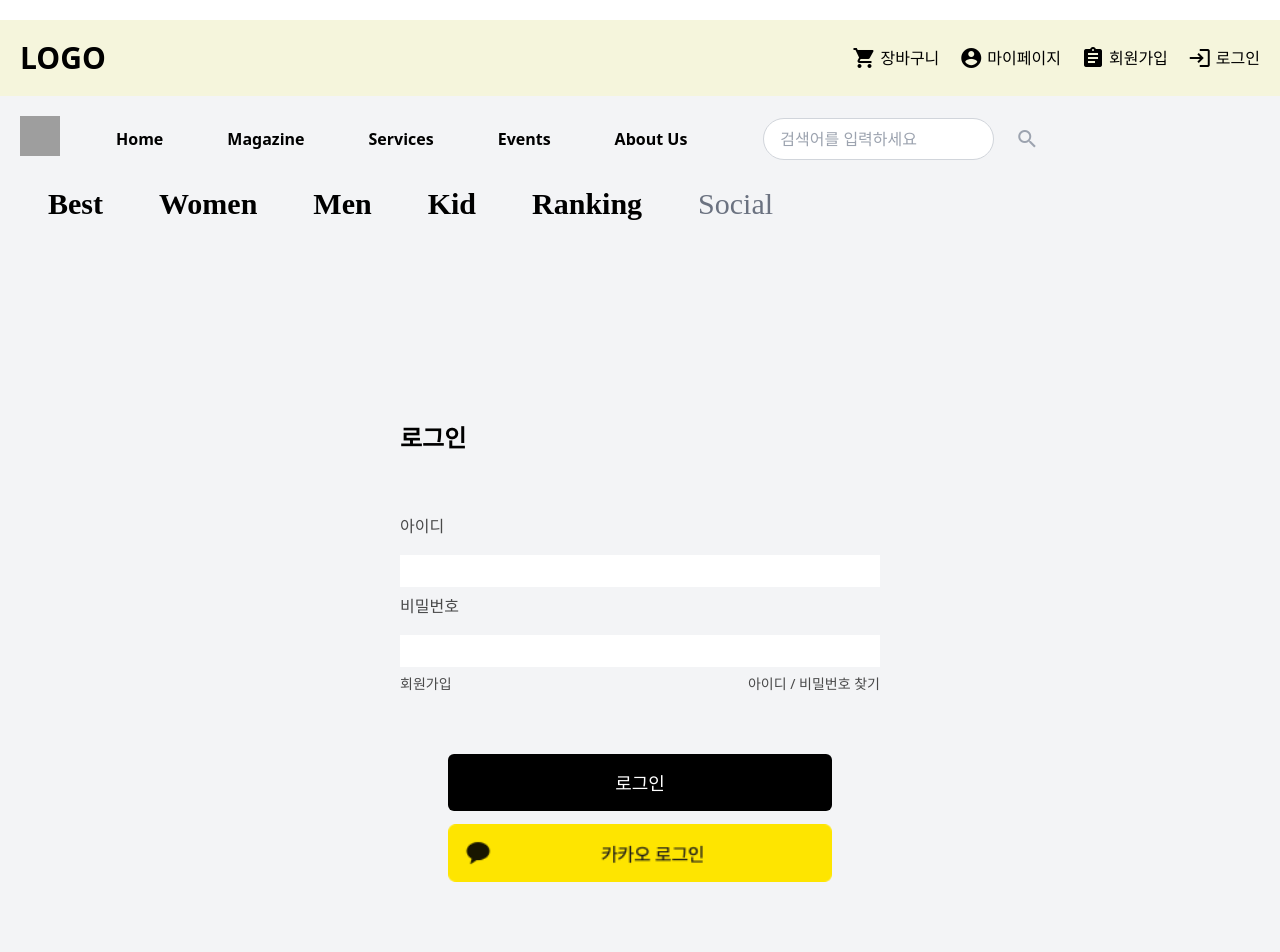
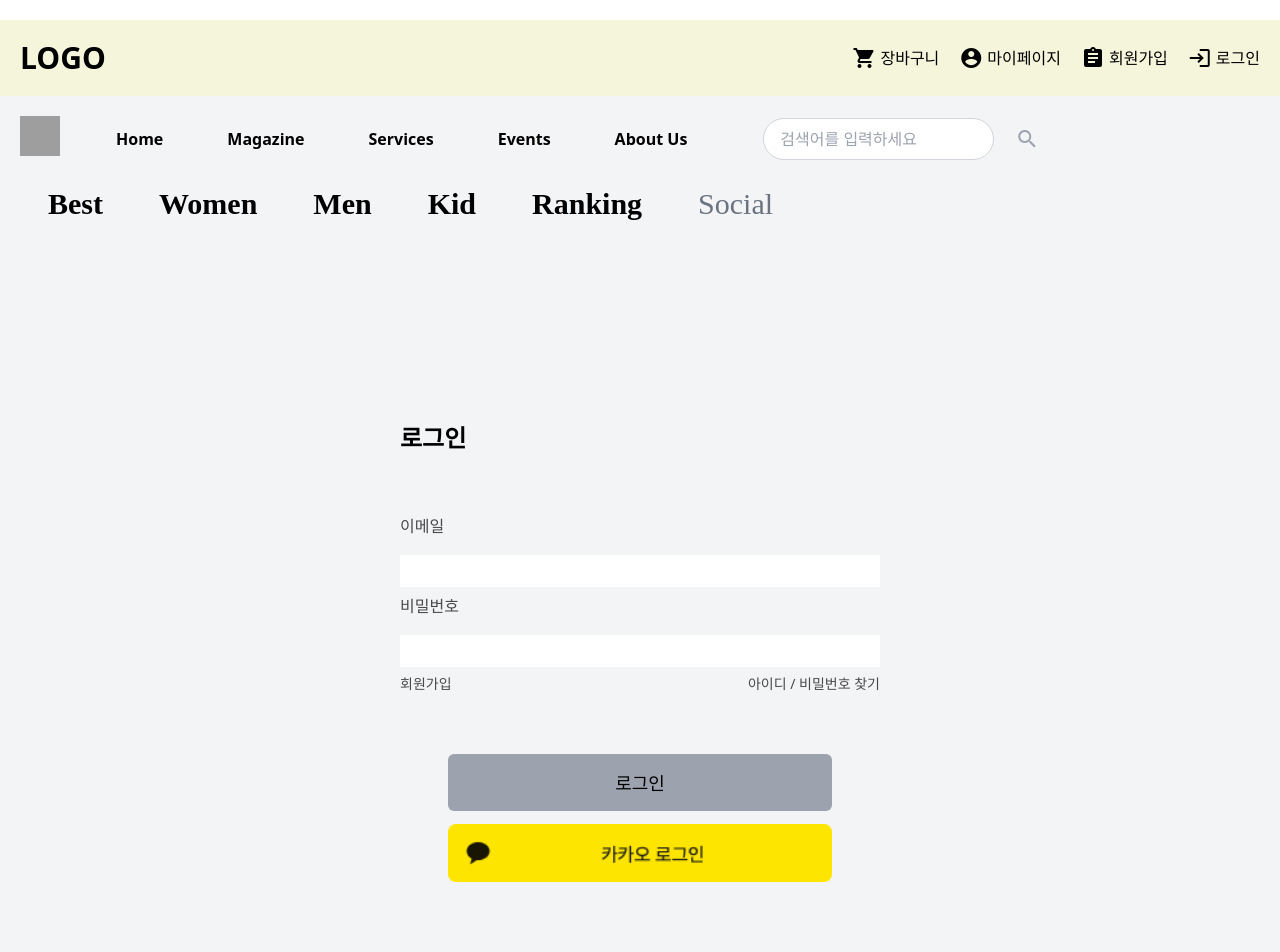
Before and after one commit to danaggero/web-shop-project-byReact, a React (Vite) app: page /login in a window 1280 px wide. Shown: the top 952 px of the page. Built offline with nearby package versions, Linux system fonts and the light colour scheme; grey boxes are pictures that could not be loaded.

Commit message:
feat: 로그인 기능 구현

```diff
--- /dev/null
+++ b/src/assets/data/dummy.json
@@ -0,0 +1,10 @@
+[
+    {
+        "email": "abc@naver.com",
+        "password": "study9999!"
+    },
+    {
+        "email": "def@naver.com",
+        "password": "hard9999!"
+    }
+]
--- a/src/components/Header.jsx
+++ b/src/components/Header.jsx
@@ -60,7 +60,7 @@ function Header() {
     </div>
 
     {/* Header-bottom */}
-    <div id="header-bottom" className="mt-6 ">
+    <div id="header-bottom" className="mt-6 bottom-1">
       <ul className="flex list-none gap-14 pl-12 my-5">
         <li className="font-libre text-3xl cursor-pointer  font-semibold">Best</li>
         <li className="font-libre text-3xl cursor-pointer font-semibold hover:underline hover:underline-offset-4">Women</li>
--- a/src/components/LoginForm.jsx
+++ b/src/components/LoginForm.jsx
@@ -1,6 +1,55 @@
 import kakaoLoginImg from "../assets/images/kakao_login_medium_wide.png";
+import {useEffect, useState} from 'react';
+import dummy from "../assets/data/dummy.json"
 
 function LoginForm() {
+
+        // const User = {
+        //     email: 'abc@naver.com',
+        //     password: 'study9999!',
+        // }
+
+        const [email, setEmail] = useState('');
+        const [pw, setPw] = useState('');
+        const [emailValid, setEmailValid] = useState(false);
+        const [pwValid, setPwValid] = useState(false);
+        const [notAllow, setNotAllow] = useState(true);
+
+        const handleEmail = (e) => {
+            setEmail(e.target.value);
+            const regex = /^[^\s@]+@[^\s@]+\.[^\s@]+$/;
+            if(regex.test(email)){
+                setEmailValid(true);
+            }else{
+                setEmailValid(false);
+            }
+        }
+        const handlePw = (e) => {
+            setPw(e.target.value);
+            const regex = /^(?=.*[A-Za-z])(?=.*\d)(?=.*[@$!%*?&])[A-Za-z\d@$!%*?&]{8,}$/;
+            if(regex.test(pw)){
+                setPwValid(true);
+            }else{
+                setPwValid(false);
+            }
+        }
+        const onClickConfirmButton = () => {
+            if(email === User.email && pw === User.password){
+                alert('로그인에 성공했습니다.')
+            }else {
+                alert('등록되지 않은 회원이거나 입력한 값이 일치하지 않습니다.')
+            }
+        }
+
+        useEffect(()=>{
+            if(emailValid && pwValid){
+                setNotAllow(false);
+                return;
+            }
+
+            setNotAllow(true);
+
+        }, [emailValid, pwValid]);
 
     return(
 
@@ -9,10 +58,12 @@ function LoginForm() {
 
         <form className="flex flex-col">
             <label htmlFor="login-id" className="flex flex-col mb-[7px]">
-            <span className="text-[rgba(0,0,0,0.7)] mb-[7px]">아이디</span>
+            <span className="text-[rgba(0,0,0,0.7)] mb-[7px]">이메일</span>
             <input
                 id="login-id"
                 type="text"
+                value={email}
+                onChange={handleEmail}
                 className="text-2xl border-[rgba(0,0,0,0.7)] mt-[10px] focus:outline-none focus:border-black"
             />
             </label>
@@ -22,6 +73,8 @@ function LoginForm() {
             <input
                 id="login-password"
                 type="password"
+                value={pw}
+                onChange={handlePw}
                 className="text-2xl border-[rgba(0,0,0,0.7)] mt-[10px] focus:outline-none focus:border-black"
             />
             </label>
@@ -34,6 +87,8 @@ function LoginForm() {
             <input
             type="submit"
             value="로그인"
+            onClick={onClickConfirmButton}
+            disabled={notAllow}
             className="bg-black text-white text-lg py-[10px] rounded-md border-none mb-[5px] cursor-pointer w-[384px] h-[57px] mx-auto"
             />
         </form>
--- /dev/null
+++ b/src/components/LoginForm2.jsx
@@ -0,0 +1,101 @@
+import kakaoLoginImg from "../assets/images/kakao_login_medium_wide.png";
+import { useEffect, useState } from 'react';
+import User from "../assets/data/dummy.json"
+import { Link } from "react-router-dom";
+
+
+function LoginForm2() {
+    // const User = {
+    //     email: 'abc@naver.com',
+    //     password: 'study9999!',
+    // };
+
+    const [email, setEmail] = useState('');
+    const [pw, setPw] = useState('');
+    const [emailValid, setEmailValid] = useState(false);
+    const [pwValid, setPwValid] = useState(false);
+    const [notAllow, setNotAllow] = useState(true);
+
+    // 이메일 입력 핸들러
+    const handleEmail = (e) => {
+        const value = e.target.value;
+        setEmail(value);
+        const regex = /^[^\s@]+@[^\s@]+\.[^\s@]+$/;
+        setEmailValid(regex.test(value));
+    };
+
+    // 비밀번호 입력 핸들러
+    const handlePw = (e) => {
+        const value = e.target.value;
+        setPw(value);
+        const regex = /^(?=.*[A-Za-z])(?=.*\d)(?=.*[@$!%*?&])[A-Za-z\d@$!%*?&]{8,}$/;
+        setPwValid(regex.test(value));
+    };
+
+    // 로그인 버튼 클릭 핸들러
+    const onClickConfirmButton = (e) => {
+        e.preventDefault();  // 폼의 기본 동작 방지 (페이지 새로고침 방지)
+        const user = User.find((user) => user.email === email && user.password === pw);
+
+        if (user) {
+            alert('로그인에 성공했습니다.');
+        } else {
+            alert('등록되지 않은 회원이거나 입력한 값이 일치하지 않습니다.');
+        }
+    };
+
+    // 입력 유효성에 따른 버튼 상태 업데이트
+    useEffect(() => {
+        setNotAllow(!(emailValid && pwValid));
+    }, [emailValid, pwValid]);
+
+    return (
+        <div id="main" className="flex flex-col h-[850px] mx-[400px] my-[100px]">
+            <h2 id="login__title" className="mt-[100px] mb-[60px] text-2xl font-bold">로그인</h2>
+
+            <form className="flex flex-col" onSubmit={onClickConfirmButton}>
+                <label htmlFor="login-id" className="flex flex-col mb-[7px]">
+                    <span className="text-[rgba(0,0,0,0.7)] mb-[7px]">이메일</span>
+                    <input
+                        id="login-id"
+                        type="text"
+                        value={email}
+                        onChange={handleEmail}
+                        className="text-2xl border-[rgba(0,0,0,0.7)] mt-[10px] focus:outline-none focus:border-black"
+                    />
+                </label>
+
+                <label htmlFor="login-password" className="flex flex-col mb-[7px]">
+                    <span className="text-[rgba(0,0,0,0.7)] mb-[7px]">비밀번호</span>
+                    <input
+                        id="login-password"
+                        type="password"
+                        value={pw}
+                        onChange={handlePw}
+                        className="text-2xl border-[rgba(0,0,0,0.7)] mt-[10px] focus:outline-none focus:border-black"
+                    />
+                </label>
+
+                <div className="flex justify-between mb-[60px]">
+                    <Link to={"/register"} className="text-[rgba(0,0,0,0.7)] text-sm no-underline">회원가입</Link>
+                    <a className="text-[rgba(0,0,0,0.7)] text-sm no-underline" href="#">아이디 / 비밀번호 찾기</a>
+                </div>
+
+                <input
+                    type="submit"
+                    value="로그인"
+                    disabled={notAllow}
+                    className={`text-lg py-[10px] rounded-md border-none mb-[5px] cursor-pointer w-[384px] h-[57px] mx-auto ${
+                        notAllow ? 'bg-gray-400' : 'bg-black text-white'
+                    }`}
+                />
+            </form>
+
+            <button className="w-full max-w-sm mx-auto mt-2 rounded-md overflow-hidden">
+                <img className="w-full h-auto" src={kakaoLoginImg} alt="카카오 로그인" />
+            </button>
+        </div>
+    );
+}
+
+export default LoginForm2;
--- a/src/components/RegisterForm.jsx
+++ b/src/components/RegisterForm.jsx
@@ -1,4 +1,5 @@
-import { useState } from "react";
+import { useEffect, useState } from "react";
+import { useNavigate } from "react-router-dom";
 
 function RegisterForm() {
   const [allChecked, setAllChecked] = useState(false);
@@ -31,19 +32,75 @@ function RegisterForm() {
     });
   };
 
+  const [email, setEmail] = useState('');
+  const [pw, setPw] = useState('');
+  const [emailValid, setEmailValid] = useState(false);
+  const [pwValid, setPwValid] = useState(false);
+  const [notAllow, setNotAllow] = useState(true);
+  const navigate = useNavigate();
+
+  // 이메일 입력 핸들러
+  const handleEmail = (e) => {
+      const value = e.target.value;
+      setEmail(value);
+      const regex = /^[^\s@]+@[^\s@]+\.[^\s@]+$/;
+    if(regex.test(value)){
+        setEmailValid(true);
+    } else {
+        setEmailValid(false);
+    }
+};
+
+  // 비밀번호 입력 핸들러
+  const handlePw = (e) => {
+      const value = e.target.value;
+      setPw(value);
+      const regex = /^(?=.*[A-Za-z])(?=.*\d)(?=.*[@$!%*?&])[A-Za-z\d@$!%*?&]{8,}$/;
+      if(regex.test(value)){
+        setPwValid(true);
+      }else{
+        setPwValid(false);
+      }
+  };
+  const handleSubmit = (e) => {
+    e.preventDefault();
+    onClickConfirmButton();
+  };
+
+  const onClickConfirmButton = (e) => {
+    alert('회원가입이 완료되었습니다.')
+    navigate('/');
+  };
+
+  // 입력 유효성에 따른 버튼 상태 업데이트
+  useEffect(() => {
+    if(emailValid && pwValid){
+        setNotAllow(false);
+        return;
+    }
+      setNotAllow(true);
+  }, [emailValid, pwValid]);
+
+
+
+
+
+
   return (
     <div id="main" className="flex flex-col h-[1200px] mx-[400px] my-[100px]">
       <h2 id="login__title" className="mt-[100px] mb-[60px] text-2xl font-bold">
         회원가입
       </h2>
 
-      <form className="flex flex-col">
+      <form className="flex flex-col onSubmit={handleSubmit}">
         {/* 이메일 입력 */}
         <label htmlFor="email-address" className="flex flex-col mb-[7px]">
           <span className="text-[rgba(0,0,0,0.7)] mb-[7px]">이메일주소</span>
           <input
             id="login-id"
             type="email"
+            value={email}
+            onChange={handleEmail}
             placeholder="example@email.com"
             className="text-2xl border-[rgba(0,0,0,0.7)] mt-[10px] focus:outline-none focus:border-black"
           />
--- a/src/pages/Login.jsx
+++ b/src/pages/Login.jsx
@@ -1,13 +1,14 @@
 import Header from "../components/Header";
-import LoginForm from "../components/LoginForm";
+// import LoginForm from "../components/LoginForm";
 import Footer from "../components/Footer";
+import LoginForm2 from "../components/LoginForm2";
 
 
 const Login = () => {
   return (
     <div id="wrap" className="mx-auto w-[1280px] h-[1400px] bg-gray-100">
       <Header />
-      <LoginForm />
+      <LoginForm2 />
       <Footer />
     </div>
   )
```
